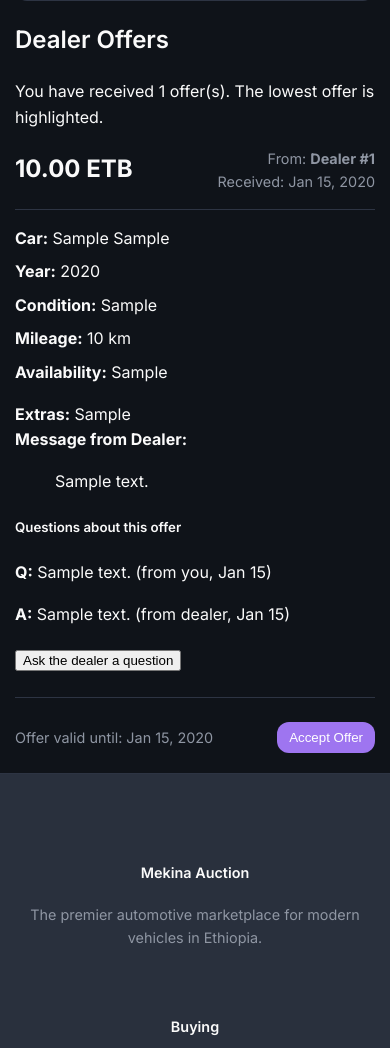
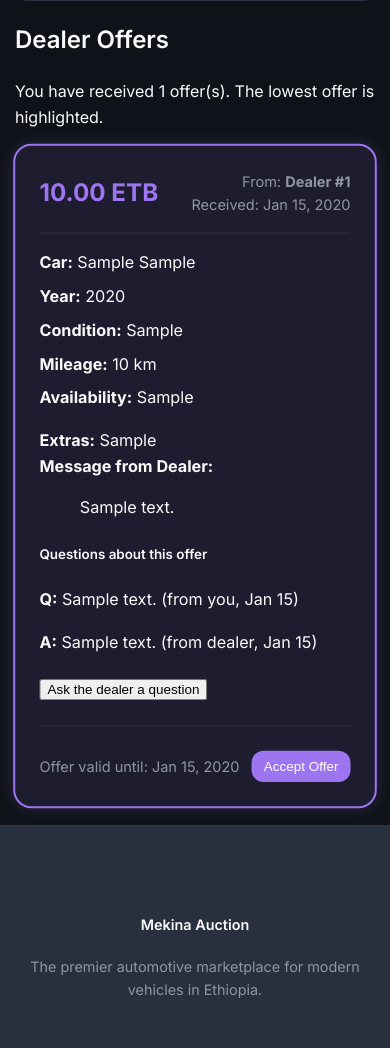
Before and after one commit to amenelu/mekina, a Flask app: page /requests/1 in a window 390 px wide. Shown: the part 420-1468 px from the top of the page. Run offline with Flask 3, Linux system fonts and the light colour scheme; a user stored in the database is signed in; tables that the repository leaves empty hold one stand-in row (values such as "Sample post").

Commit message:
feat(UI/UX): Implement predictive search and fix responsive layouts
This commit introduces a dynamic, predictive search interface on the homepage and resolves several critical responsive design issues. It also includes various UI/UX refinements and bug fixes across the application.

Key Changes:

- **Predictive Search Implementation**:
    - Added a new API endpoint (`/api/search_suggestions`) to provide live, typo-forgiving search suggestions with rich content (images, titles).
    - The homepage now features a dropdown of suggestions that link directly to car detail pages.
    - The main listings grid on the homepage updates in real-time to reflect the search query, with a loading spinner for improved user feedback.
    - Quick filter buttons are now fully integrated with the predictive search, refining both the suggestions and the live results simultaneously.
    - Corrected the search dropdown layout to ensure filter buttons remain visible on all screen sizes.

- **Responsive Layout & UX Fixes**:
    - Fixed the critical "zoomed-out" issue on mobile devices by correcting the navigation bar's CSS, ensuring it properly collapses into a hamburger menu without causing page overflow.
    - Made tables on the dealer dashboard horizontally scrollable on mobile to prevent layout breakage.
    - Implemented swipe gestures for image galleries on car detail pages (both on-page and fullscreen) for a more intuitive mobile experience.

- **Bug Fixes & UI Refinements**:
    - Resolved a `NameError` for `url_for` in the search suggestions API.
    - Fixed broken notification links on mobile by using relative URLs.
    - Corrected invalid HTML structure and duplicate element IDs on the homepage that were breaking the layout and JavaScript functionality.
    - Made the homepage featured carousel more compact by reducing padding and replacing the section title with an integrated "Featured" tag.
    - Added a prominent, colorful, and rounded border with a glow effect to highlight the lowest offer on the customer request detail page.

```diff
--- a/car-auction-mvp/static/css/style.css
+++ b/car-auction-mvp/static/css/style.css
@@ -1192,6 +1192,17 @@ td .role-badge {
     justify-content: space-between;
     align-items: center;
 }
+.offer-card.lowest-bid-highlight {
+    border: 2px solid hsl(var(--accent)); /* Thicker, more colorful border */
+    background-color: hsl(var(--accent) / 0.1); /* Brighter background highlight */
+    padding: 1.5rem; /* Add more internal padding */
+    border-radius: calc(var(--radius) * 1.5); /* Make corners more rounded */
+    box-shadow: 0 0 15px hsl(var(--accent) / 0.2); /* Add a subtle glow effect */
+    transform: scale(1.01); /* Slightly enlarge the card to make it pop */
+}
+.offer-card.lowest-bid-highlight .offer-price {
+    color: hsl(var(--accent));
+}
 .valid-until { font-size: 0.9em; color: hsl(var(--muted-foreground)); }
 
 /* 19. Deal Summary Page */
```
